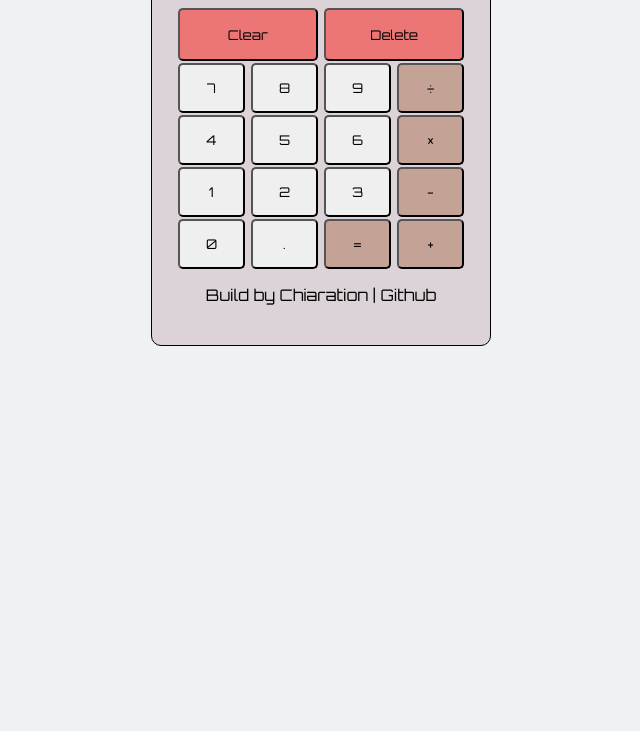
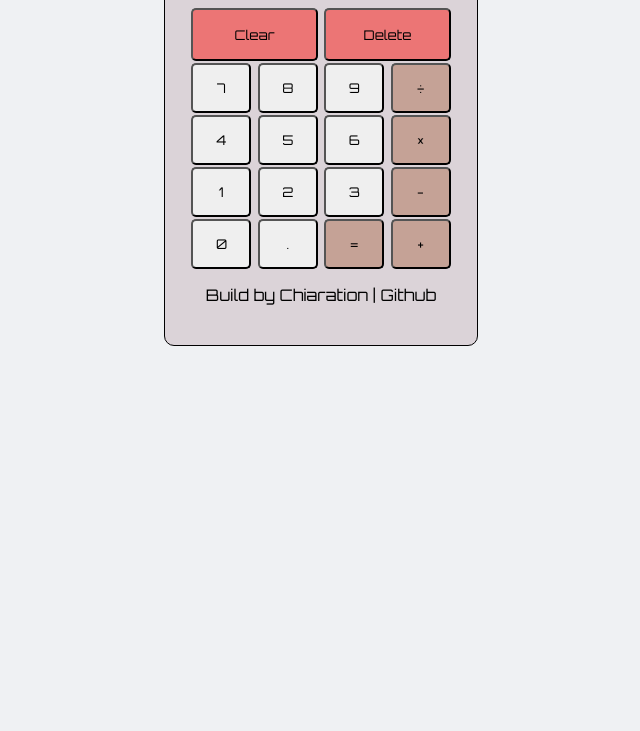
Before and after one commit to Chiaration/web-calculator, a plain HTML site: page index.html in a window 1280 px wide. Shown: the part 205-936 px from the top of the page, without its empty margins (319-959 px from the left). Drawn offline with Linux system fonts and the light colour scheme.

Commit message:
Fixed some styling issues

```diff
--- a/style.css
+++ b/style.css
@@ -56,14 +56,14 @@ button {
 
 .calculator-top button {
     padding: 5px;
-    width: 10.5em;
+    width: 9.5em;
     height: 4em;
     background-color: #ec7575;
 }
 
 .calculator-bottom button {
     padding: 5px;
-    width: 5em;
+    width: 4.5em;
     height: 4em;
     height: 50px;
 }
```
